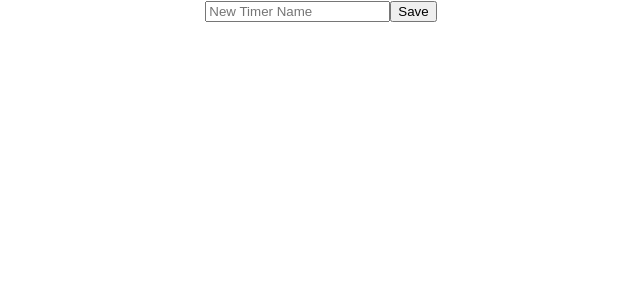
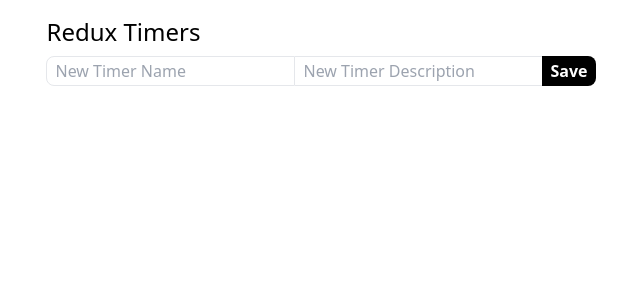
Before and after one commit to jaisawhney/redux-timers, a React (Create React App) app: page / in a window 1280 px wide. Shown: the top 300 px of the page, without its empty margins (319-959 px from the left). Built offline with nearby package versions, Linux system fonts and the light colour scheme.

Commit message:
Add Tailwind styling

```diff
--- a/package.json
+++ b/package.json
@@ -8,9 +8,11 @@
     "@testing-library/react": "^13.4.0",
     "@testing-library/user-event": "^13.5.0",
     "@types/jest": "^27.5.2",
+    "@types/lodash": "^4.14.192",
     "@types/node": "^16.18.22",
     "@types/react": "^18.0.31",
     "@types/react-dom": "^18.0.11",
+    "lodash": "^4.17.21",
     "react": "^18.2.0",
     "react-dom": "^18.2.0",
     "react-redux": "^8.0.5",
@@ -41,5 +43,8 @@
       "last 1 firefox version",
       "last 1 safari version"
     ]
+  },
+  "devDependencies": {
+    "tailwindcss": "^3.3.1"
   }
 }
--- a/src/App.tsx
+++ b/src/App.tsx
@@ -1,11 +1,11 @@
 import React from 'react';
 import './App.css';
-import NewTimer from "./components/NewTimer";
-import ListTimers from "./components/ListTimers";
+import NewTimer from './components/NewTimer';
+import ListTimers from './components/ListTimers';
 
 function App() {
     return (
-        <div className="App">
+        <div className="w-full flex flex-col items-center p-4">
             <NewTimer/>
             <ListTimers/>
         </div>
--- a/src/app/app.ts
+++ b/src/app/app.ts
@@ -1,6 +1,6 @@
 import {loadState, saveState} from '../utils/persistState'
-import {configureStore} from "@reduxjs/toolkit";
-import {updateTimer} from "../features/timers/timersSlice";
+import {configureStore} from '@reduxjs/toolkit';
+import {updateTimer} from '../features/timers/timersSlice';
 import timersReducer from '../features/timers/timersSlice';
 import throttle from 'lodash/throttle';
 
--- a/src/components/ListTimers.tsx
+++ b/src/components/ListTimers.tsx
@@ -1,6 +1,6 @@
-import {useSelector} from "react-redux";
-import {RootState} from "../app/app";
-import TimerView from "./TimerView";
+import {useSelector} from 'react-redux';
+import {RootState} from '../app/app';
+import TimerView from './TimerView';
 
 export default function ListTimers() {
     const timers = useSelector((state: RootState) => state.timers.value);
--- a/src/components/NewTimer.tsx
+++ b/src/components/NewTimer.tsx
@@ -3,23 +3,42 @@ import {useDispatch} from 'react-redux'
 import {addTimer} from '../features/timers/timersSlice'
 
 export default function NewTimer() {
-    const [name, setName] = useState('')
-    const dispatch = useDispatch()
+    const [name, setName] = useState('');
+    const [description, setDescription] = useState('')
+
+    const dispatch = useDispatch();
 
     return (
         <div>
+            <h1 className={'text-2xl'}>Redux Timers</h1>
+            <div className={'flex justify-center pt-2'}>
                 <input
+                    className={'border rounded-s-lg m-0 px-2 py-0.5'}
                     type='text'
                     placeholder='New Timer Name'
                     name='name'
                     value={name}
                     onChange={(e) => setName(e.target.value)}
                 />
+                <input
+                    className={'border-y m-0 px-2 py-0.5'}
+                    type='text'
+                    placeholder='New Timer Description'
+                    name='description'
+                    value={description}
+                    onChange={(e) => setDescription(e.target.value)}
+                />
                 <button
-                onClick={() => dispatch(addTimer(name))}
+                    className={'rounded-e-lg font-bold m-0 px-2 py-0.5 bg-black text-white'}
+                    onClick={() => dispatch(addTimer({
+                            name: name,
+                            description: description
+                        })
+                    )}
                 >
                     Save
                 </button>
             </div>
+        </div>
     )
 }
--- a/src/components/TimerView.tsx
+++ b/src/components/TimerView.tsx
@@ -1,10 +1,11 @@
-import {useDispatch} from "react-redux";
-import {toggleTimer} from "../features/timers/timersSlice";
-import formatTime from "../utils/formatTime";
+import {useDispatch} from 'react-redux';
+import {removeTimer, toggleTimer} from '../features/timers/timersSlice';
+import formatTime from '../utils/formatTime';
 
 interface Props {
     timer: {
         name: string;
+        description: string;
         time: number;
         isRunning: boolean;
     },
@@ -16,14 +17,25 @@ export default function TimerView(props: Props) {
     const dispatch = useDispatch();
 
     return (
-        <div>
-            <h1>{timer.name}</h1>
-            <p>{formatTime(timer.time)}</p>
-            <button
-                onClick={() => dispatch(toggleTimer(idx))}
-            >
-                {timer.isRunning ? "Stop" : "Start"}
-            </button>
+        <div className={'flex flex-col items-center my-4'}>
+            <h1 className={'text-lg font-bold'}>{timer.name}</h1>
+            <p className={'text-md'}>{timer.description}</p>
+            <p className={'text-md'}>{formatTime(timer.time)}</p>
+
+            <div className={'flex gap-2 text-sm'}>
+                <button
+                    className={'rounded-lg font-bold m-0 px-1.5 py-0.5 bg-black text-white'}
+                    onClick={() => dispatch(toggleTimer(idx))}
+                >
+                    {timer.isRunning ? 'Stop' : 'Start'}
+                </button>
+                <button
+                    className={'rounded-lg font-bold m-0 px-1.5 py-0.5 bg-black text-white'}
+                    onClick={() => dispatch(removeTimer(idx))}
+                >
+                    Remove
+                </button>
+            </div>
         </div>
     )
 }
--- a/src/index.css
+++ b/src/index.css
@@ -1,13 +1,3 @@
-body {
-  margin: 0;
-  font-family: -apple-system, BlinkMacSystemFont, 'Segoe UI', 'Roboto', 'Oxygen',
-    'Ubuntu', 'Cantarell', 'Fira Sans', 'Droid Sans', 'Helvetica Neue',
-    sans-serif;
-  -webkit-font-smoothing: antialiased;
-  -moz-osx-font-smoothing: grayscale;
-}
-
-code {
-  font-family: source-code-pro, Menlo, Monaco, Consolas, 'Courier New',
-    monospace;
-}
+@tailwind base;
+@tailwind components;
+@tailwind utilities;
--- a/src/utils/formatTime.ts
+++ b/src/utils/formatTime.ts
@@ -4,9 +4,9 @@ export default function (time: number) {
     const minutes = Math.floor(time / (1000 * 60) % 60);
     const hours = Math.floor(minutes / (1000 * 60 * 60) % 24);
 
-    const formattedSeconds = seconds.toString().padStart(2, "0");
-    const formattedMinutes = minutes.toString().padStart(2, "0");
-    const formattedHours = hours.toString().padStart(2, "0");
+    const formattedSeconds = seconds.toString().padStart(2, '0');
+    const formattedMinutes = minutes.toString().padStart(2, '0');
+    const formattedHours = hours.toString().padStart(2, '0');
 
     return `${formattedHours}:${formattedMinutes}:${formattedSeconds}.${milliseconds}`;
 }
--- a/src/utils/persistState.ts
+++ b/src/utils/persistState.ts
@@ -1,6 +1,6 @@
-import {RootState} from "../app/app";
+import {RootState} from '../app/app';
 
-const TMRZ_STATE = "TMRZ_STATE"
+const TMRZ_STATE = 'TMRZ_STATE'
 
 // Load State
 export const loadState = () => {
@@ -25,6 +25,6 @@ export const saveState = (state: RootState) => {
         // save the state to local storage
         localStorage.setItem(TMRZ_STATE, serializedState)
     } catch(err) {
-        console.log("Error saving data")
+        console.log('Error saving data')
     }
 }
--- /dev/null
+++ b/tailwind.config.js
@@ -0,0 +1,10 @@
+/** @type {import('tailwindcss').Config} */
+module.exports = {
+    content: [
+        "./src/**/*.{js,jsx,ts,tsx}",
+    ],
+    theme: {
+        extend: {},
+    },
+    plugins: [],
+}
```
Also changed, not shown: 1 other file (tests, documents, lock files or other folders). Lines whose indentation alone changed are shown as unchanged.
